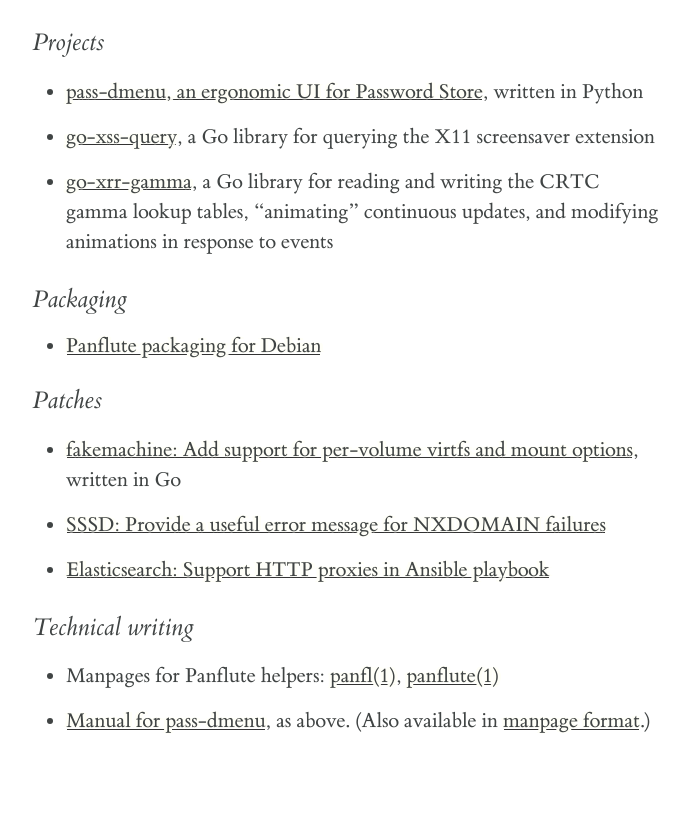
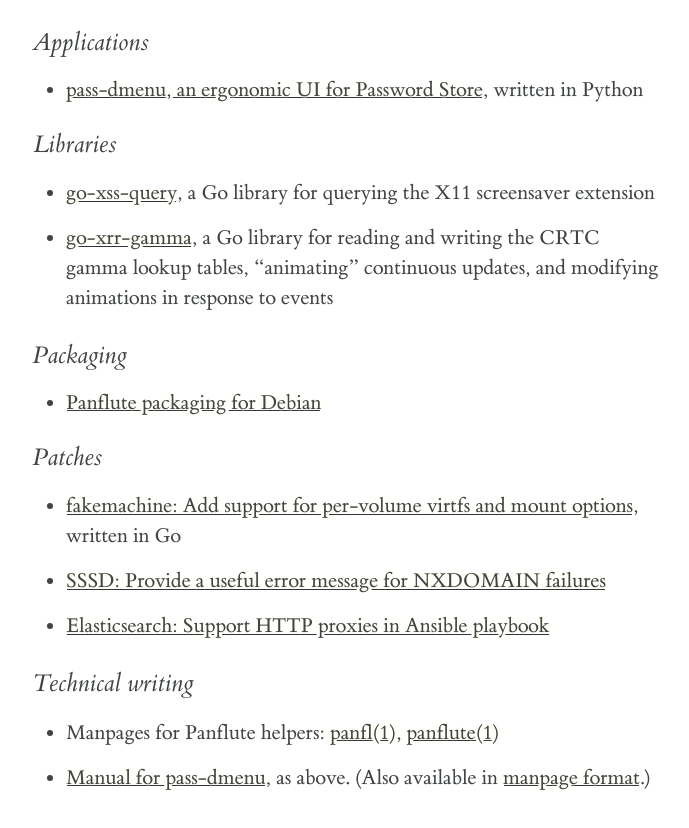
Before and after one commit to branen/branen.github.io, a plain HTML site: page index.html in a window 1280 px wide. Shown: the whole page, without its empty margins (277-966 px from the left). Drawn offline with Linux system fonts and the light colour scheme.

Commit message:
Site build

```diff
--- a/index.html
+++ b/index.html
@@ -14,9 +14,12 @@
   <link rel="stylesheet" href="markdown-css/tufte.css" />
 </head>
 <body>
-<h3 id="projects">Projects</h3>
+<h3 id="applications">Applications</h3>
 <ul>
-<li><p><a href="https://github.com/branen/pass-dmenu">pass-dmenu, an ergonomic UI for Password Store</a>, written in Python</p></li>
+<li><a href="https://github.com/branen/pass-dmenu">pass-dmenu, an ergonomic UI for Password Store</a>, written in Python</li>
+</ul>
+<h3 id="libraries">Libraries</h3>
+<ul>
 <li><p><a href="https://github.com/branen/go-xss-query">go-xss-query</a>, a Go library for querying the X11 screensaver extension</p></li>
 <li><p><a href="https://github.com/branen/go-xrr-gamma">go-xrr-gamma</a>, a Go library for reading and writing the CRTC gamma lookup tables, “animating” continuous updates, and modifying animations in response to events</p></li>
 </ul>
```
